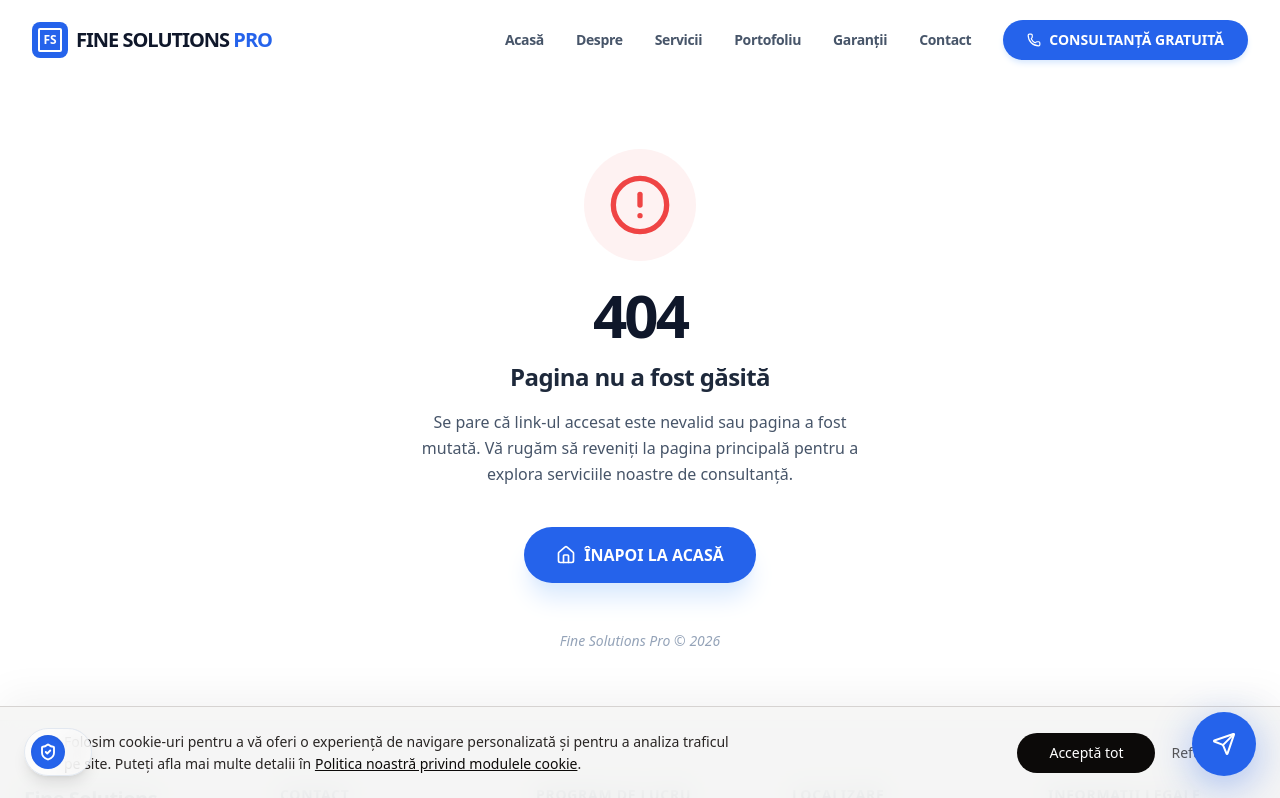
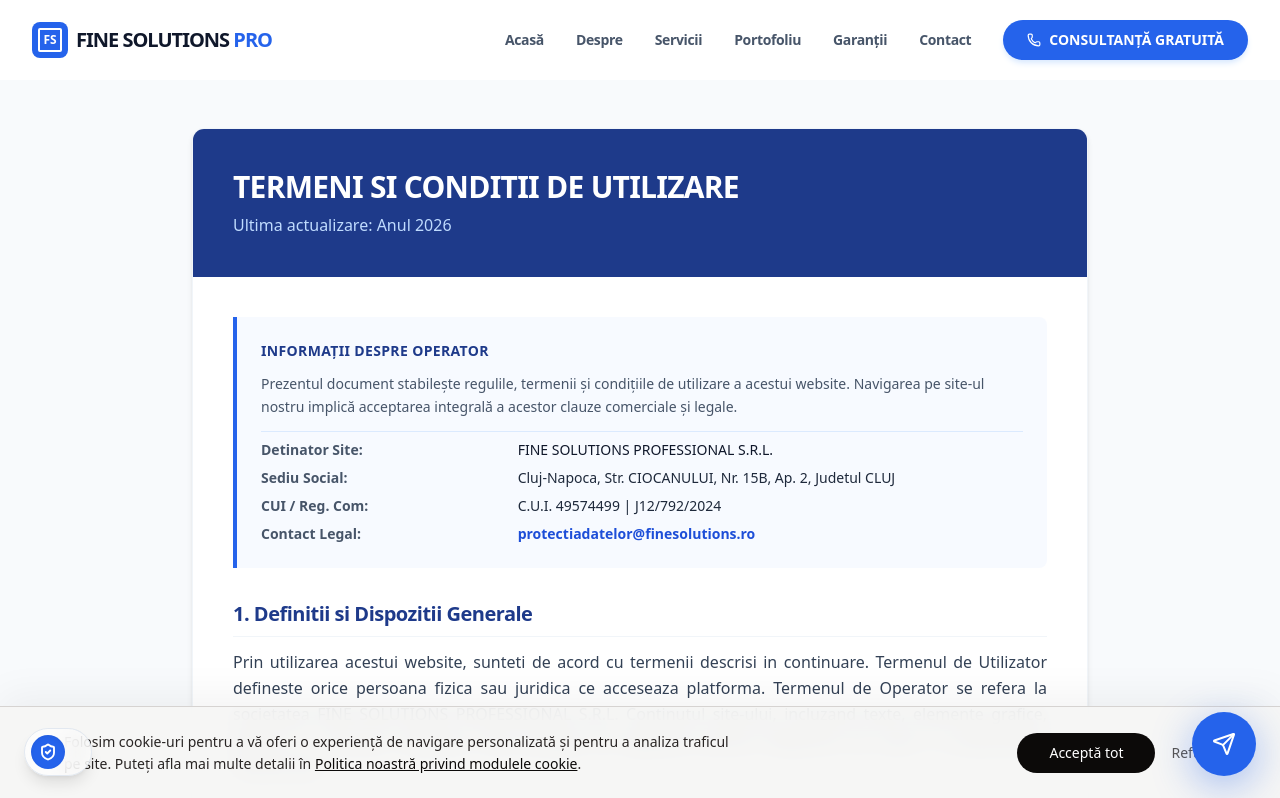
Before and after one commit to evialbert/FSPro, a Next.js app: page /termeni-conditii in a window 1280 px wide. Before the commit this address had no page. Shown: the top 798 px of the page. Built offline with nearby package versions, Linux system fonts and the light colour scheme.

Commit message:
feat: implementat termeni si conditii albastru cu structura sigura

```diff
--- /dev/null
+++ b/app/termeni-conditii/page.tsx
@@ -0,0 +1,111 @@
+import React from 'react';
+
+export const metadata = {
+  title: 'Termeni si Conditii | FINE SOLUTIONS PROFESSIONAL S.R.L.',
+  description: 'Termenii si conditiile legale de utilizare a website-ului FINE SOLUTIONS PROFESSIONAL S.R.L.',
+};
+
+// Extragem tot textul in constante sigure pentru a preveni erorile de sintaxa
+const COMPANIE = {
+  nume: 'FINE SOLUTIONS PROFESSIONAL S.R.L.',
+  sediu: 'Cluj-Napoca, Str. CIOCANULUI, Nr. 15B, Ap. 2, Judetul CLUJ',
+  identificare: 'C.U.I. 49574499 | J12/792/2024',
+  email: 'protectiadatelor@finesolutions.ro'
+};
+
+const SECTIUNI = [
+  {
+    id: '1',
+    titlu: '1. Definitii si Dispozitii Generale',
+    continut: 'Prin utilizarea acestui website, sunteti de acord cu termenii descrisi in continuare. Termenul de Utilizator defineste orice persoana fizica sau juridica ce acceseaza platforma. Termenul de Operator se refera la societatea FINE SOLUTIONS PROFESSIONAL S.R.L. Continutul site-ului, incluzand texte, elemente grafice, logo-uri si structuri software, este protejat de legislatia privind drepturile de autor si proprietatea intelectuala.'
+  },
+  {
+    id: '2',
+    titlu: '2. Drepturi de Proprietate Intelectuala',
+    continut: 'Intreg continutul text si multimedia prezent pe aceasta platforma apartine in exclusivitate Operatorului. Copierea, reproducerea, republicarea sau distribuirea datelor fara acordul scris, prealabil si explicit al conducerii FINE SOLUTIONS PROFESSIONAL S.R.L. este strict interzisa si se pedepsește conform legilor in vigoare.'
+  },
+  {
+    id: '3',
+    titlu: '3. Limitarea Raspunderii',
+    continut: 'Operatorul depune eforturi constante pentru ca informatiile din site sa fie corecte si actualizate. Totusi, nu garantam ca site-ul nu va prezenta erori sau ca functionarea sa va fi neintrerupta. FINE SOLUTIONS PROFESSIONAL S.R.L. nu isi asuma raspunderea pentru daune indirecte generate de utilizarea defectuoasa a site-ului sau de erori tehnice independente de controlul nostru.'
+  },
+  {
+    id: '4',
+    titlu: '4. Securitate si Obligatiile Utilizatorului',
+    continut: 'Utilizatorul se obliga sa foloseasca site-ul intr-un mod legitim. Sunt strict interzise: introducerea de cod malitios (virusi, troieni), incercarile de scanare a vulnerabilitatilor infrastructurii noastre sau transmiterea de mesaje nesolicitate prin formularele de contact.'
+  },
+  {
+    id: '5',
+    titlu: '5. Prelucrarea Datelor si Confidentialitate',
+    continut: 'Aspectele ce tin de colectarea si prelucrarea datelor cu caracter personal prin formularele de pe site sunt guvernate de Politica noastra de Confidentialitate si de Politica de Utilizare Cookie-uri, documente distincte accesibile pe platforma si aliniate complet reglementarilor GDPR in vigoare.'
+  },
+  {
+    id: '6',
+    titlu: '6. Legislatia Aplicabila si Litigii',
+    continut: 'Prezentul document este guvernat si interpretat in conformitate cu legislatia romana si europeana. Orice neintelegere sau litigiu aparut intre parti in legatura cu utilizarea site-ului se va rezolva mai intai pe cale amiabila. Daca rezolvarea pe cale amiabila nu este posibila, litigiul va fi trimis spre solutionare instantelor judecatoresti competente din judetul Cluj.'
+  },
+  {
+    id: '7',
+    titlu: '7. Modificari ale Termenilor',
+    continut: 'FINE SOLUTIONS PROFESSIONAL S.R.L. isi rezerva dreptul de a modifica sau actualiza structura acestor termeni fara o notificare prealabila a utilizatorilor. Vizitarea periodica a acestei pagini va asigura ca sunteti la curent cu variantele legale aplicabile in mod curent.'
+  }
+];
+
+export default function TermeniConditii() {
+  return (
+    <div className="bg-slate-50 min-h-screen py-12 px-4 sm:px-6 lg:px-8 text-slate-700">
+      <div className="max-w-4xl mx-auto bg-white shadow-md border border-slate-100 rounded-xl overflow-hidden">
+
+        {/* Header / Banner Albastru */}
+        <div className="bg-blue-900 text-white p-8 sm:p-10">
+          <h1 className="text-3xl font-bold tracking-tight mb-2">
+            {"TERMENI SI CONDITII DE UTILIZARE"}
+          </h1>
+          <p className="text-blue-200 text-sm sm:text-base">
+            {"Ultima actualizare: Anul 2026"}
+          </p>
+        </div>
+
+        {/* Continutul Principal */}
+        <div className="p-8 sm:p-10 space-y-8">
+
+          {/* Caseta Date Companie - Accent Albastru */}
+          <div className="bg-blue-50/50 border-l-4 border-blue-600 p-6 rounded-r-lg space-y-3">
+            <h2 className="text-sm font-semibold text-blue-900 uppercase tracking-wide">
+              {"Informații despre Operator"}
+            </h2>
+            <p className="text-sm leading-relaxed text-slate-600">
+              {"Prezentul document stabilește regulile, termenii și condițiile de utilizare a acestui website. Navigarea pe site-ul nostru implică acceptarea integrală a acestor clauze comerciale și legale."}
+            </p>
+            <div className="grid grid-cols-1 sm:grid-cols-3 gap-2 text-sm pt-2 border-t border-blue-100">
+              <div className="font-bold text-slate-600">{"Detinator Site:"}</div>
+              <div className="sm:col-span-2 font-medium text-slate-900">{COMPANIE.nume}</div>
+
+              <div className="font-bold text-slate-600">{"Sediu Social:"}</div>
+              <div className="sm:col-span-2 text-slate-800">{COMPANIE.sediu}</div>
+
+              <div className="font-bold text-slate-600">{"CUI / Reg. Com:"}</div>
+              <div className="sm:col-span-2 text-slate-800">{COMPANIE.identificare}</div>
+
+              <div className="font-bold text-slate-600">{"Contact Legal:"}</div>
+              <div className="sm:col-span-2 text-blue-700 font-semibold">{COMPANIE.email}</div>
+            </div>
+          </div>
+
+          {/* Mapam structura de sectiuni intr-un mod curat si sigur */}
+          {SECTIUNI.map((sectiune) => (
+            <section key={sectiune.id} className="space-y-3">
+              <h2 className="text-xl font-bold text-blue-900 border-b border-slate-100 pb-2">
+                {sectiune.titlu}
+              </h2>
+              <p className="text-justify leading-relaxed">
+                {sectiune.continut}
+              </p>
+            </section>
+          ))}
+
+        </div>
+      </div>
+    </div>
+  );
+}
```
